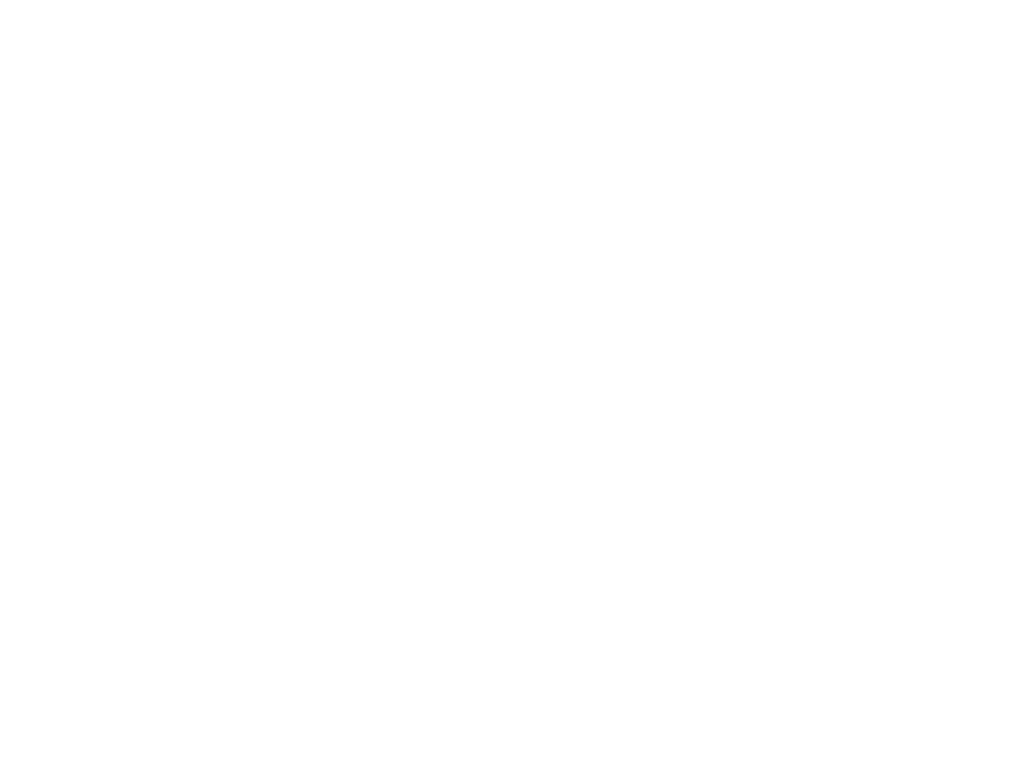
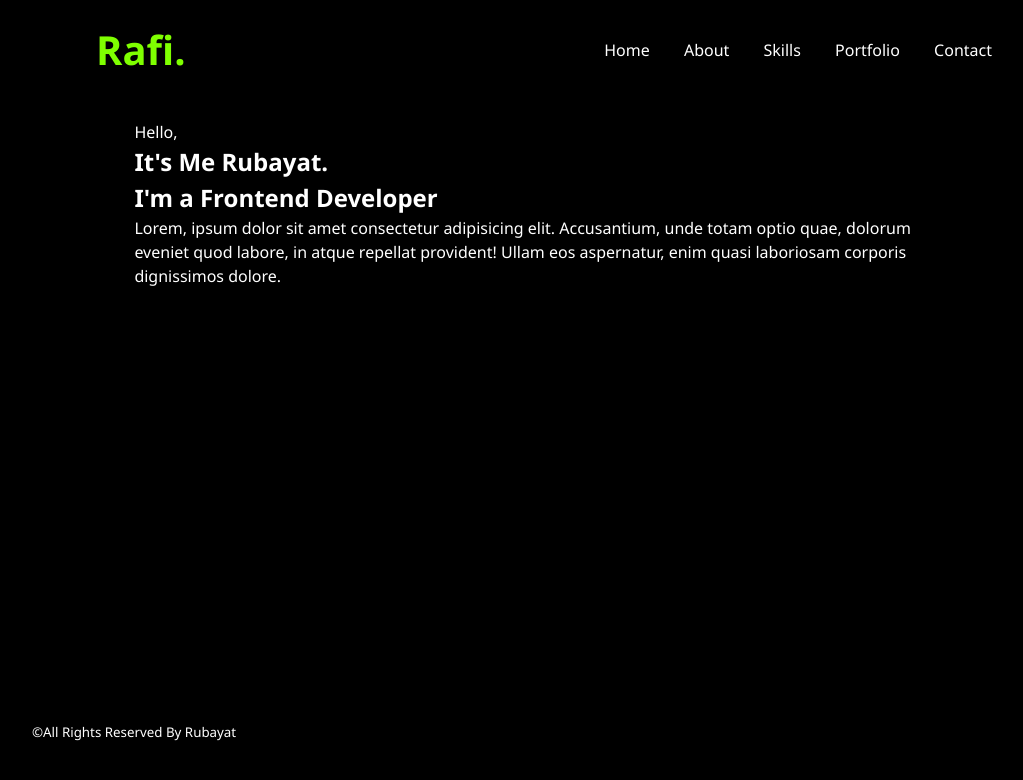
Before and after one commit to Rubayat-Rafi/exercise, a plain HTML site: page index.html in a window 1280 px wide. Shown: the whole page, without its empty margins (96-1119 px from the left). Drawn offline with Linux system fonts and the light colour scheme.

Commit message:
header, main and footer section created

```diff
--- a/index.html
+++ b/index.html
@@ -4,8 +4,37 @@
     <meta charset="UTF-8">
     <meta name="viewport" content="width=device-width, initial-scale=1.0">
     <title>exercise</title>
+    <link rel="stylesheet" href="style.css">
 </head>
 <body>
 
+    <!-- header section start here -->
+    <header>
+        <a href="#" class="logo">Rafi.</a>
+
+        <nav>
+            <a href="#">Home</a>
+            <a href="#">About</a>
+            <a href="#">Skills</a>
+            <a href="#">Portfolio</a>
+            <a href="#" class="btn">Contact</a>
+        </nav>
+
+    </header>
+
+    <!-- main section start here -->
+    <main>
+        <section class="home">
+            <p>Hello,</p>
+            <h1>It's Me Rubayat.</h1>
+            <h2>I'm a Frontend Developer</h2>
+            <p>Lorem, ipsum dolor sit amet consectetur adipisicing elit. Accusantium, unde totam optio quae, dolorum eveniet quod labore, in atque repellat provident! Ullam eos aspernatur, enim quasi laboriosam corporis dignissimos dolore.</p>
+        </section>
+    </main>
+
+    <!-- footer section start here -->
+    <footer>
+        <small> &copy;All Rights Reserved By Rubayat</small>
+    </footer>
 </body>
 </html>
--- /dev/null
+++ b/style.css
@@ -0,0 +1,56 @@
+*{
+    margin: 0;
+    padding: 0;
+    box-sizing: border-box;
+    list-style-type: none;
+    text-decoration: none;
+}
+body{
+    background: rgb(0, 0, 0);
+    color: #fff;
+    padding: 0px 10%;
+    font-family: 'Segoe UI', Tahoma, Geneva, Verdana, sans-serif;
+}
+header{
+    position: fixed;
+    width: 100%;
+    top: 0;
+    right: 0;
+    z-index: 1000;
+    display: flex;
+    align-items: center;
+    justify-content: space-between;
+    background: transparent;
+    padding: 22px 15%;
+    border-bottom: 1px solid transparent;
+    transition: all .4s ease;
+}
+header .logo{
+    font-size: 2.5rem;
+    font-weight: 900;
+    color: chartreuse;
+    position: relative;
+}
+header nav{
+    /* display: flex; */
+}
+header nav a{
+    display: inline-block;
+    color: #fff;
+    font-size: 1rem;
+    margin-left: 30px;
+    cursor: pointer;
+    font-weight: 500;
+}
+section{
+    padding: 120px 10% 100px;
+
+}
+.home{
+    height: 90vh;
+    width: 100%;
+    /* display: flex; */
+    align-items: center;
+    justify-content: flex-start;
+    line-height: 1.5;
+}
```
